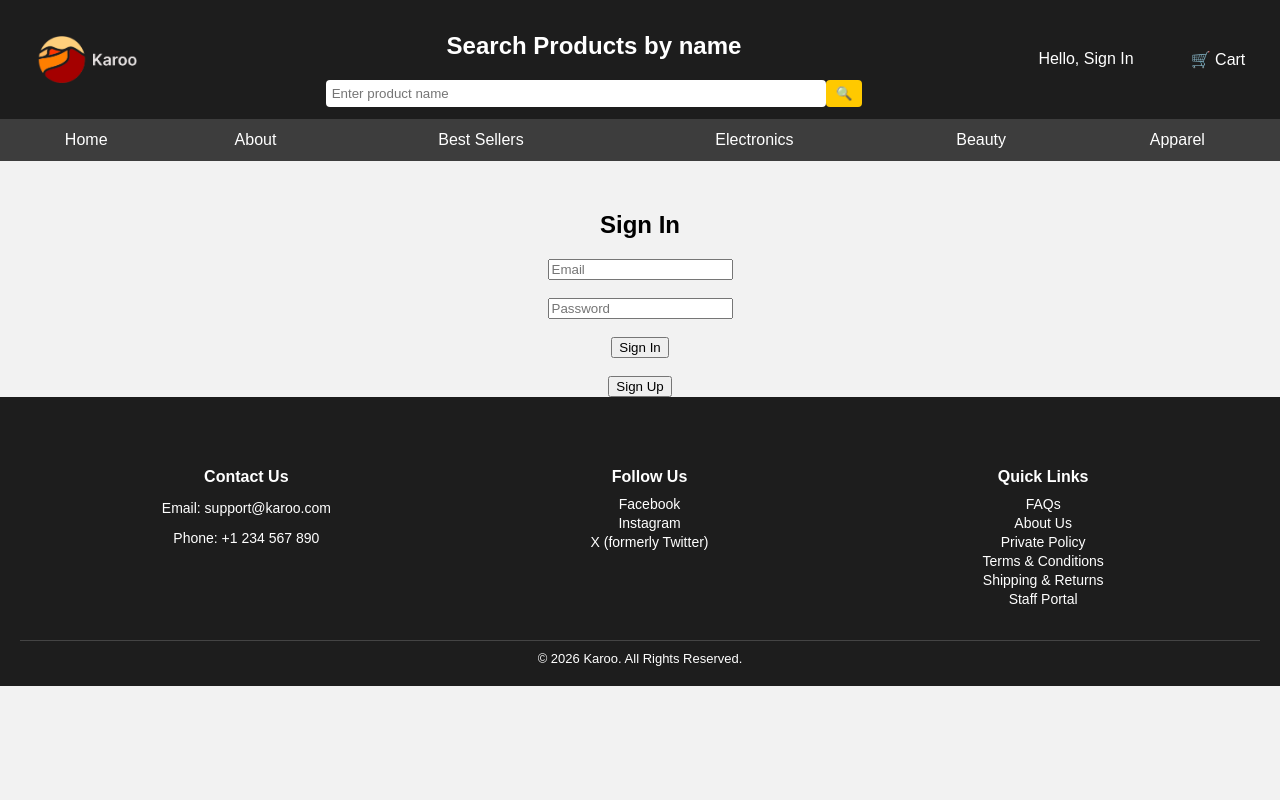
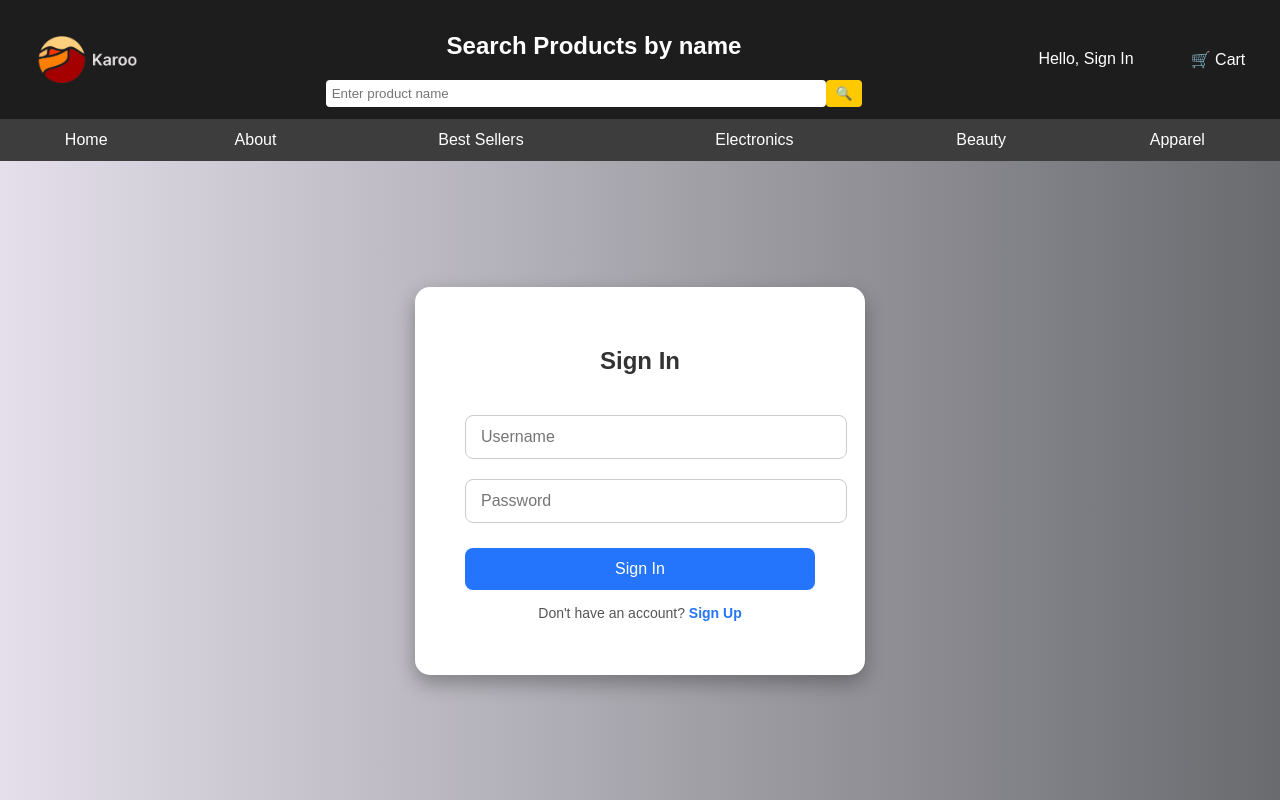
Before and after one commit to fabiotous/Karoo, a React (Vite) app in the folder frontend/: page /signin in a window 1280 px wide. Shown: the top 800 px of the page. Built offline with nearby package versions, Linux system fonts and the light colour scheme.

Commit message:
updated frontend for signup and signin

```diff
--- a/frontend/src/App.jsx
+++ b/frontend/src/App.jsx
@@ -10,23 +10,61 @@ import Cart from './pages/Cart';
 import Headers from './components/Headers';
 import Footers from './components/Footers';
 import './css/Home.css';
+import ProtectedRoute from './components/ProtectedRoute';
 
 function App() {
 
   return(
     <BrowserRouter>
       <Headers></Headers>
-      <Routes>
-        <Route path="/" element={<HomePage/>}/>
-        <Route path="/home" element={<HomePage/>}/>
-        <Route path="/about" element={<About/>}/>
-        <Route path="/underconstruction" element={<UnderConstruction/>}/>
-        <Route path="/electronics" element={<ElectronicProducts/>}/>
-        <Route path="/staff" element={<Staff/>}/>
-        <Route path="/cart" element={<Cart/>}/>
-        <Route path="/signin" element={<SignIn/>}/>
-        <Route path="/signup" element={<SignUp/>}/>
-      </Routes>
+<Routes>
+  {/* Public routes */}
+  <Route path="/signin" element={<SignIn/>}/>
+  <Route path="/signup" element={<SignUp/>}/>
+
+  {/* Protected routes */}
+  <Route path="/" element={
+    <ProtectedRoute>
+      <HomePage/>
+    </ProtectedRoute>
+  }/>
+
+  <Route path="/home" element={
+    <ProtectedRoute>
+      <HomePage/>
+    </ProtectedRoute>
+  }/>
+
+  <Route path="/about" element={
+    <ProtectedRoute>
+      <About/>
+    </ProtectedRoute>
+  }/>
+
+  <Route path="/underconstruction" element={
+    <ProtectedRoute>
+      <UnderConstruction/>
+    </ProtectedRoute>
+  }/>
+
+  <Route path="/electronics" element={
+    <ProtectedRoute>
+      <ElectronicProducts/>
+    </ProtectedRoute>
+  }/>
+
+  <Route path="/staff" element={
+    <ProtectedRoute>
+      <Staff/>
+    </ProtectedRoute>
+  }/>
+
+  <Route path="/cart" element={
+    <ProtectedRoute>
+      <Cart/>
+    </ProtectedRoute>
+  }/>
+</Routes>
       <Footers></Footers>
     </BrowserRouter>
   )
--- a/frontend/src/components/Headers.jsx
+++ b/frontend/src/components/Headers.jsx
@@ -8,8 +8,9 @@ const Headers = () => {
 
     const handleLogout = () => {
         localStorage.removeItem("token");
-        navigate('/home');
+        navigate("/signin"); // Redirect to sign-in page after logout
     };
+
   return (
     <>
     <table className="header-table">
@@ -22,9 +23,10 @@ const Headers = () => {
             </td>
 
             <td>
-               <SearchProduct></SearchProduct>
+               <SearchProduct />
             </td>
 
+            {/*  INSIDE RETURN */}
             <td>
                 {token ? (
                     <span onClick={handleLogout} style={{ cursor: "pointer" }}>
@@ -60,4 +62,4 @@ const Headers = () => {
   )
 }
 
-export default Headers
+export default Headers;
--- /dev/null
+++ b/frontend/src/components/ProtectedRoute.jsx
@@ -0,0 +1,13 @@
+import { Navigate } from "react-router-dom";
+
+const ProtectedRoute = ({ children }) => {
+  const token = localStorage.getItem("token");
+
+  if (!token) {
+    return <Navigate to="/signin" />;
+  }
+
+  return children;
+};
+
+export default ProtectedRoute;
--- /dev/null
+++ b/frontend/src/css/SignInandUp.css
@@ -0,0 +1,70 @@
+/* Full page background */
+.signin-container {
+  display: flex;
+  justify-content: center;
+  align-items: center;
+  height: 80vh;
+  background: linear-gradient(to right, #e4dfea, #696b6f);
+  font-family: 'Arial', sans-serif;
+}
+
+/* Card */
+.signin-card {
+  background: #fff;
+  padding: 40px 50px;
+  border-radius: 15px;
+  box-shadow: 0 8px 20px rgba(0, 0, 0, 0.3);
+  text-align: center;
+  width: 350px;
+}
+
+/* Title */
+.signin-title {
+  margin-bottom: 30px;
+  color: #333;
+}
+
+/* Input Fields */
+.signin-input {
+  width: 100%;
+  padding: 12px 15px;
+  margin: 10px 0;
+  border: 1px solid #ccc;
+  border-radius: 8px;
+  font-size: 16px;
+}
+
+/* Sign In Button */
+.signin-button {
+  width: 100%;
+  padding: 12px 15px;
+  margin-top: 15px;
+  background-color: #2575fc;
+  border: none;
+  color: #fff;
+  font-size: 16px;
+  border-radius: 8px;
+  cursor: pointer;
+  transition: 0.3s;
+}
+
+.signin-button:hover {
+  background-color: #6a11cb;
+}
+
+/* Sign Up Text */
+.signup-text {
+  margin-top: 15px;
+  font-size: 14px;
+  color: #555;
+}
+
+.signup-link {
+  color: #2575fc;
+  font-weight: bold;
+  cursor: pointer;
+}
+
+.signup-link:hover {
+  text-decoration: underline;
+}
--- a/frontend/src/pages/SignIn.jsx
+++ b/frontend/src/pages/SignIn.jsx
@@ -1,57 +1,60 @@
 import { useState } from "react";
 import { useNavigate } from "react-router-dom";
 import axios from "axios";
+import '../css/SignInandUp.css';
 
 const SignIn = () => {
-  const [email, setEmail] = useState("");
+  const [username, setusername] = useState("");
   const [password, setPassword] = useState("");
   const navigate = useNavigate();
 
   const handleLogin = async () => {
     try {
-      // Make sure this URL matches your backend
       const res = await axios.post("http://localhost:8080/api/auth/login", {
-        email,
+        username,
         password,
       });
-
-      // Save token to localStorage
       localStorage.setItem("token", res.data.token);
-
       alert("Login successful!");
-      navigate("/home"); // redirect after login
+      navigate("/home");
     } catch (err) {
-      // Show exact error from backend
       console.error(err.response?.data);
       alert(err.response?.data?.message || "Login failed");
     }
   };
 
   return (
-    <div style={{ textAlign: "center", marginTop: "50px" }}>
-      <h2>Sign In</h2>
+    <div className="signin-container">
+      <div className="signin-card">
+        <h2 className="signin-title">Sign In</h2>
 
         <input
-        type="email"
-        placeholder="Email"
-        value={email}
-        onChange={(e) => setEmail(e.target.value)}
+          type="username"
+          placeholder="Username"
+          value={username}
+          onChange={(e) => setusername(e.target.value)}
+          className="signin-input"
         />
-      <br /><br />
 
         <input
           type="password"
           placeholder="Password"
           value={password}
           onChange={(e) => setPassword(e.target.value)}
+          className="signin-input"
         />
-      <br /><br />
 
-      <button onClick={handleLogin}>Sign In</button>
-      <br /><br />
+        <button className="signin-button" onClick={handleLogin}>
+          Sign In
+        </button>
 
-      {/* Sign Up Button */}
-      <button onClick={() => navigate("/signup")}>Sign Up</button>
+        <p className="signup-text">
+          Don't have an account?{" "}
+          <span className="signup-link" onClick={() => navigate("/signup")}>
+            Sign Up
+          </span>
+        </p>
+      </div>
     </div>
   );
 };
--- a/frontend/src/pages/SignUp.jsx
+++ b/frontend/src/pages/SignUp.jsx
@@ -1,22 +1,20 @@
 import { useState } from "react";
 import { useNavigate } from "react-router-dom";
 import axios from "axios";
+import '../css/SignInandUp.css';
 
 const Signup = () => {
-  const [email, setEmail] = useState("");
+  const [username, setusername] = useState("");
   const [password, setPassword] = useState("");
   const navigate = useNavigate();
 
   const handleSignup = async () => {
     try {
-      // POST to your backend signup route
       const res = await axios.post("http://localhost:8080/api/auth/signup", {
-        email,
+        username,
         password,
       });
-
       alert(res.data.message || "Signup successful!");
-      // Redirect to login page after signup
       navigate("/signin");
     } catch (err) {
       console.error(err.response?.data);
@@ -25,30 +23,37 @@ const Signup = () => {
   };
 
   return (
-    <div style={{ textAlign: "center", marginTop: "50px" }}>
-      <h2>Sign Up</h2>
+    <div className="signin-container">
+      <div className="signin-card">
+        <h2 className="signin-title">Sign Up</h2>
 
         <input
-        type="email"
-        placeholder="Email"
-        value={email}
-        onChange={(e) => setEmail(e.target.value)}
+          type="username"
+          placeholder="Username"
+          value={username}
+          onChange={(e) => setusername(e.target.value)}
+          className="signin-input"
         />
-      <br /><br />
 
         <input
           type="password"
           placeholder="Password"
           value={password}
           onChange={(e) => setPassword(e.target.value)}
+          className="signin-input"
         />
-      <br /><br />
 
-      <button onClick={handleSignup}>Sign Up</button>
-      <br /><br />
+        <button className="signin-button" onClick={handleSignup}>
+          Sign Up
+        </button>
 
-      {/* Sign In Button */}
-      <button onClick={() => navigate("/signin")}>Sign In</button>
+        <p className="signup-text">
+          Already have an account?{" "}
+          <span className="signup-link" onClick={() => navigate("/signin")}>
+            Sign In
+          </span>
+        </p>
+      </div>
     </div>
   );
 };
```
Lines whose indentation alone changed are shown as unchanged.
